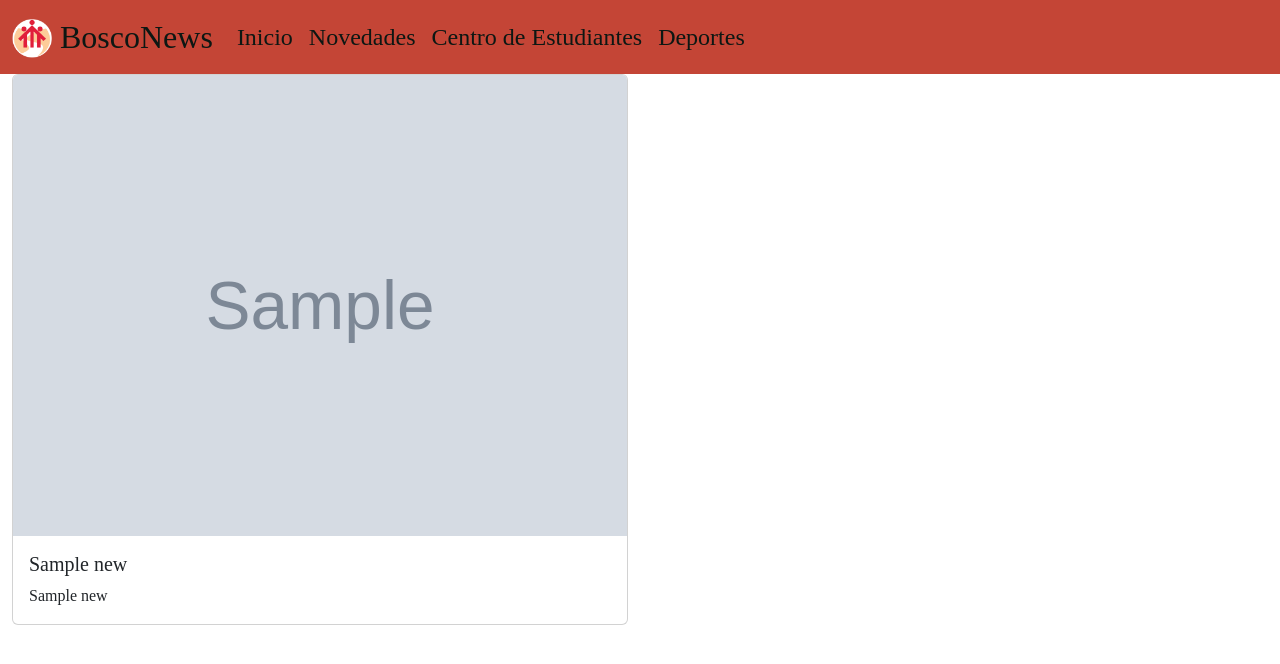
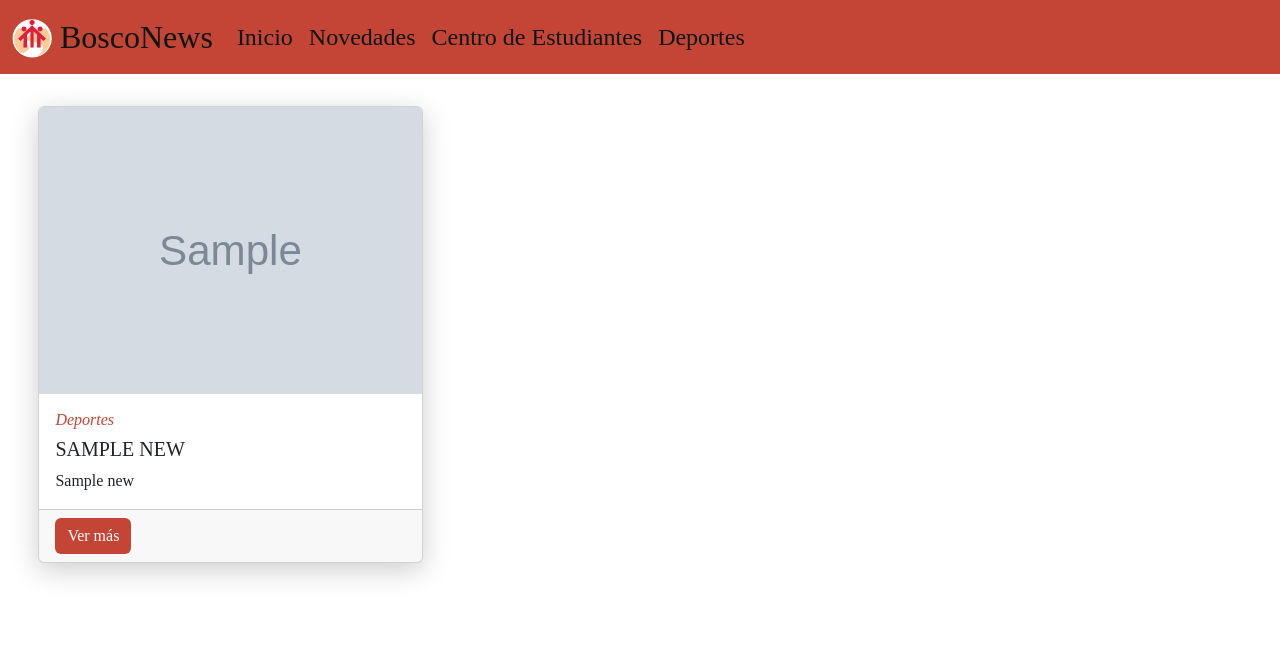
Before and after one commit to MateMar04/BoscoNews, a Django app: page / in a window 1280 px wide. Shown: the top 664 px of the page. Run offline with Django 4.2, Linux system fonts and the light colour scheme; data comes from the database, SQL or seed files in the repository; tables that the repository leaves empty hold one stand-in row (values such as "Sample post"); grey boxes marked "Sample" are stand-in pictures; some libraries are stand-ins or nearby versions.

Commit message:
card styles

```diff
--- /dev/null
+++ b/confApp/static/styles/landing.css
@@ -0,0 +1,27 @@
+.general {
+    padding-top: 4vh;
+    padding-bottom: 2vh;
+    padding-left: 3vw;
+    padding-right: 3vw;
+}
+
+.card {
+    box-shadow: rgba(0, 0, 0, 0.2) 0px 7px 29px 0px;
+}
+
+.category {
+    color: #C44536;
+    font-style: italic;
+}
+
+.see-more {
+    color: white;
+    background-color: #C44536;
+    border: #C44536;
+}
+
+.see-more:hover {
+    color: white;
+    background-color: #790005;
+    border: #400406;
+}
--- a/templates/landing.html
+++ b/templates/landing.html
@@ -10,7 +10,7 @@
     <!-- CSS FILES -->
     <link href="https://cdn.jsdelivr.net/npm/bootstrap@5.3.0-alpha3/dist/css/bootstrap.min.css" rel="stylesheet"
           integrity="sha384-KK94CHFLLe+nY2dmCWGMq91rCGa5gtU4mk92HdvYe+M/SXH301p5ILy+dN9+nJOZ" crossorigin="anonymous">
-    <link rel="stylesheet" href="{% static 'styles/main.css' %}">
+    <link rel="stylesheet" href="{% static 'styles/Landing.css' %}">
 
 </head>
 <body>
@@ -21,16 +21,20 @@
 <!-- CSRF TOKEN -->
 {% csrf_token %}
 
-<div class="container-fluid">
-    <div class="row row-cols-1 row-cols-lg-2 g-4">
+<div class="container-fluid general">
+    <div class="row row-cols-1 row-cols-lg-3 g-4">
         {% for n in new %}
             {% get_cover n as cover %}
             <div class="col">
-                <div class="card">
+                <div class="card h-100">
                     <img src="{{ cover.image.url }}" class="card-img-top" alt="...">
                     <div class="card-body">
-                        <h5 class="card-title">{{ n.title }}</h5>
+                        <h6 class="category">{{ n.category }}</h6>
+                        <h5 class="card-title">{{ n.title.upper }}</h5>
                         <p class="card-text">{{ n.subtitle }}</p>
+                    </div>
+                    <div class="card-footer">
+                        <a href="#" class="btn see-more">Ver más</a>
                     </div>
                 </div>
             </div>
```
